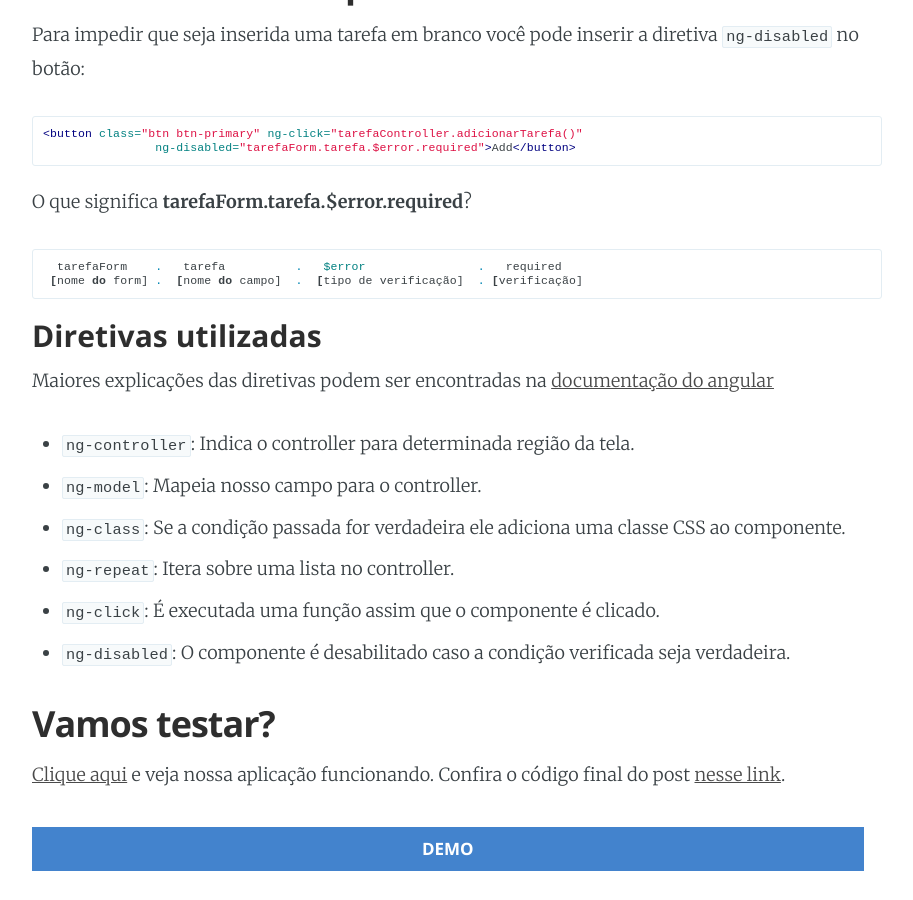
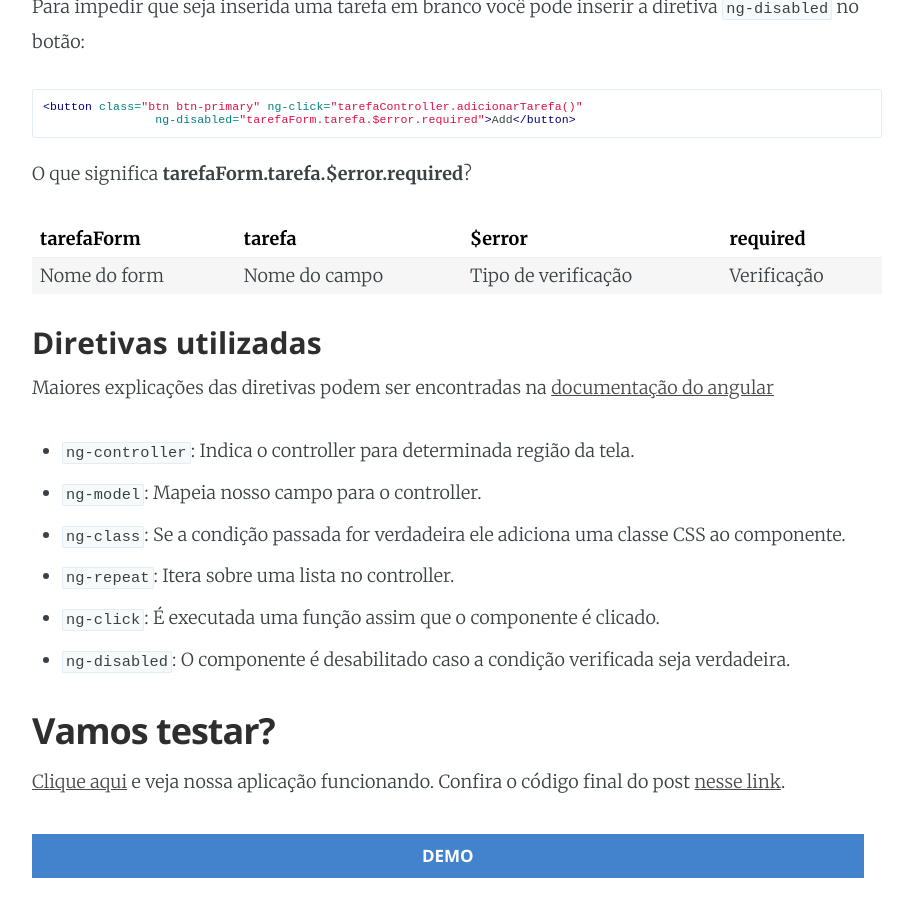
Before and after one commit to michaelfidelis/michaelfidelis.github.io, a Jekyll site: the page built from _posts/2016-01-31-usando-services-angularjs.md, in a window 1280 px wide and 900 px high, scrolled down 3830 px. Shown: the whole window, without its empty margins (183-1096 px from the left). Built offline with Jekyll 4.4.1, drawn with Linux system fonts in a browser that asks for light colours; Markdown is read by kramdown in place of the engine named in the settings.

Commit message:
Update 2016-01-31-usando-services-angularjs.md

````diff
--- a/_posts/2016-01-31-usando-services-angularjs.md
+++ b/_posts/2016-01-31-usando-services-angularjs.md
@@ -30,7 +30,7 @@ Vamos separar os arquivos de forma que cada componente fique em uma pasta separa
     |   ├── css/
     |   |   └── bootstrap.min.css
     |   └── js/
-    |        └── angular.min.js
+    |       └── angular.min.js
     └── tarefa/
         ├── tarefa.controller.js
         └── tarefa.service.js
@@ -191,17 +191,15 @@ Vou usar algumas classes do [bootstrap](http://getbootstrap.com/css/) para estil
         </div>
 
         <div class="form-group col-md-offset-2 col-md-8">
-        {% raw %}
             <ul class="list-group">
                 <li class="list-group-item"
-                    ng-class="{'list-group-item-success': tarefa.concluido}"
+                    ng-class="{% raw %}{'list-group-item-success': tarefa.concluido}{% endraw %}"
                     ng-repeat="tarefa in tarefaController.tarefas">
-                    {{tarefa.descricao}}
+                    {% raw %}{{tarefa.descricao}}{% endraw %}
                     <a href="#" ng-click="tarefaController.alterarStatusTarefa($index)"
-                        class="pull-right">{{tarefa.concluido ? 'Retomar':'Concluir'}}</a>
+                        class="pull-right">{% raw %}{{tarefa.concluido ? 'Retomar':'Concluir'}}{% endraw %}</a>
                 </li>
             </ul>
-        {% endraw %}
         </div>
     </form>
 </section>
@@ -218,10 +216,11 @@ Para impedir que seja inserida uma tarefa em branco você pode inserir a diretiv
 
 O que significa **tarefaForm.tarefa.$error.required**?
 
-```bash
-  tarefaForm    .   tarefa          .   $error                .   required
- [nome do form] .  [nome do campo]  .  [tipo de verificação]  . [verificação]
-```
+
+tarefaForm      |  tarefa          |  $error                | required
+----------------|------------------|------------------------|--------------------
+Nome do form    |  Nome do campo   |  Tipo de verificação   | Verificação
+
 
 ### Diretivas utilizadas
 
````
